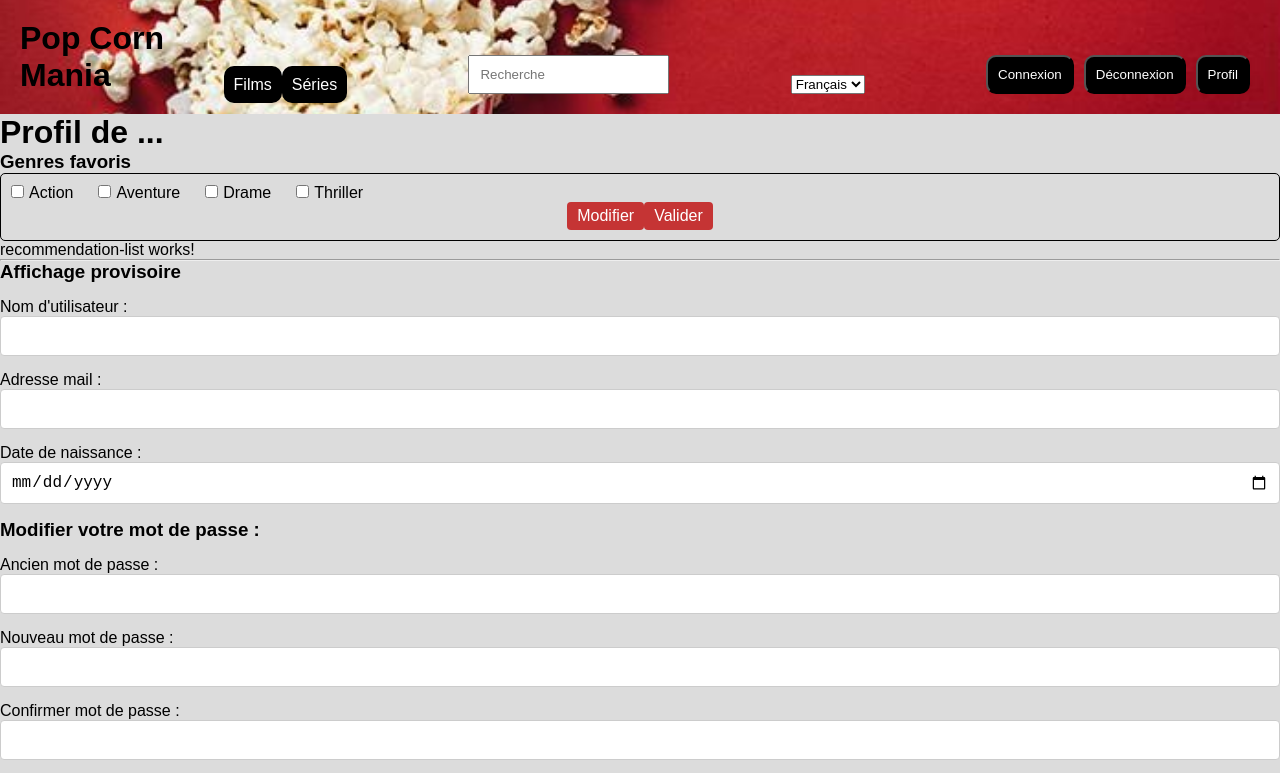
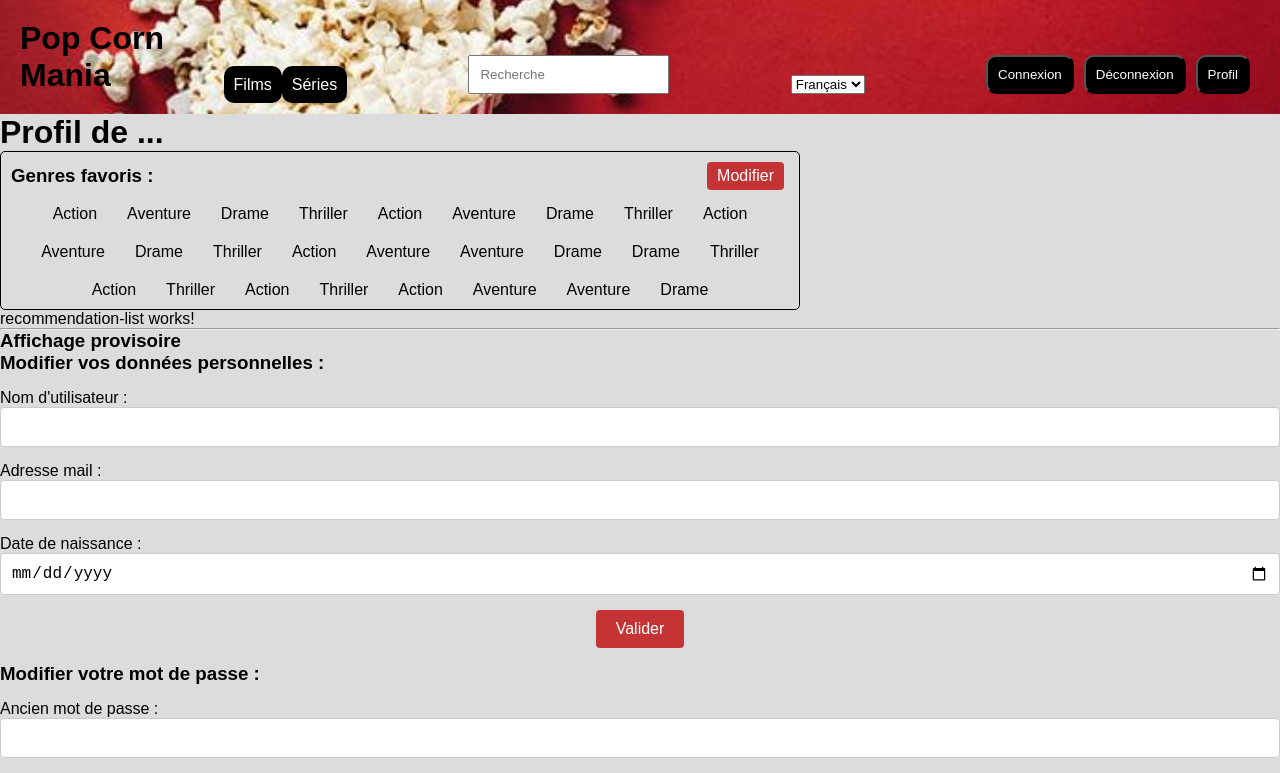
Before and after one commit to StormLbn/java_m2i_final, an Angular app in the folder filrouge_front/: page /user/1 in a window 1280 px wide. Shown: the top 773 px of the page. Built offline with nearby package versions, Linux system fonts and the light colour scheme.

Commit message:
user profile : continued CSS

```diff
--- a/filrouge_front/src/app/app.component.ts
+++ b/filrouge_front/src/app/app.component.ts
@@ -1,7 +1,7 @@
 import { Component } from '@angular/core';
 import { AuthService } from './auth/services/auth.service';
 import { EvaluationService } from './evaluations/services/evaluation.service';
-import { Evaluation } from './evaluations/components/models/Evaluation.model';
+import { Evaluation } from './evaluations/models/Evaluation.model';
 
 @Component({
   selector: 'app-root',
--- a/filrouge_front/src/app/evaluations/components/evaluation/evaluation.component.ts
+++ b/filrouge_front/src/app/evaluations/components/evaluation/evaluation.component.ts
@@ -1,5 +1,5 @@
 import { Component, Input } from '@angular/core';
-import { Evaluation } from '../models/Evaluation.model';
+import { Evaluation } from '../../models/Evaluation.model';
 
 @Component({
   selector: 'app-evaluation',
--- a/filrouge_front/src/app/evaluations/services/evaluation.service.ts
+++ b/filrouge_front/src/app/evaluations/services/evaluation.service.ts
@@ -1,6 +1,6 @@
 import { HttpClient } from '@angular/common/http';
 import { Injectable } from '@angular/core';
-import { Evaluation } from '../components/models/Evaluation.model';
+import { Evaluation } from '../models/Evaluation.model';
 
 @Injectable({
   providedIn: 'root'
--- a/filrouge_front/src/app/medias/pages/media-detail-page/media-detail-page.component.ts
+++ b/filrouge_front/src/app/medias/pages/media-detail-page/media-detail-page.component.ts
@@ -1,6 +1,6 @@
 import { Component } from '@angular/core';
 import { ActivatedRoute } from '@angular/router';
-import { Evaluation } from 'src/app/evaluations/components/models/Evaluation.model';
+import { Evaluation } from 'src/app/evaluations/models/Evaluation.model';
 import { EvaluationService } from 'src/app/evaluations/services/evaluation.service';
 
 @Component({
--- a/filrouge_front/src/app/users/components/edit-password-form/edit-password-form.component.html
+++ b/filrouge_front/src/app/users/components/edit-password-form/edit-password-form.component.html
@@ -12,7 +12,7 @@
         <label for="confirm">Confirmer mot de passe :</label>
         <input type="password" name="confirm" id="confirm">
     </div>
-    <div>
+    <div class="form-button">
         <button>Valider</button>
     </div>
 </form>
--- a/filrouge_front/src/app/users/components/user-detail-form/user-detail-form.component.html
+++ b/filrouge_front/src/app/users/components/user-detail-form/user-detail-form.component.html
@@ -1,3 +1,4 @@
+<h3>Modifier vos données personnelles :</h3>
 <form>
     <div>
         <label for="pseudo">Nom d'utilisateur :</label>
@@ -11,4 +12,7 @@
         <label for="birthDate">Date de naissance :</label>
         <input type="date" name="birthDate" id="birthDate">
     </div>
+    <div class="form-button">
+        <button>Valider</button>
+    </div>
 </form>
--- a/filrouge_front/src/app/users/components/user-genres-form/user-genres-form.component.css
+++ b/filrouge_front/src/app/users/components/user-genres-form/user-genres-form.component.css
@@ -1,20 +1,37 @@
-form {
+:host {
+    display: block;
+    width: fit-content;
+    max-width: 800px;
     border: 1px solid black;
     border-radius: 5px;
     padding: 10px;
+}
+
+form > div {
+    display: flex;
+    justify-content: space-between;
+    align-items: center;
+    margin: 0;
+    padding-bottom: 15px;
 
     > div {
-        margin: 0;
-        padding: 0;
+        gap: 10px;
     }
+}
+
+label {
+    display: inline;
 }
 
 button {
     padding: 5px 10px;
+    margin: 0 5px;
 }
 
 ul {
     display: flex;
+    justify-content: center;
+    flex-flow: row wrap;
     gap: 20px;
 
     > li {
--- a/filrouge_front/src/app/users/components/user-genres-form/user-genres-form.component.html
+++ b/filrouge_front/src/app/users/components/user-genres-form/user-genres-form.component.html
@@ -1,25 +1,127 @@
-<h3>Genres favoris</h3>
 <form>
+    <div>
+        <h3>Genres favoris :</h3>
+        <div *ngIf="true; else elseButtons">
+            <button type="button">Modifier</button>
+        </div>
+    </div>
     <ul>
         <li>
-            <input type="checkbox" id="Action" name="Action" value="Action" />
+            <input type="hidden" id="Action" name="Action" value="Action" />
             <label for="Action">Action</label>
         </li>
         <li>
-            <input type="checkbox" id="Aventure" name="Aventure" value="Aventure" />
+            <input type="hidden" id="Aventure" name="Aventure" value="Aventure" />
             <label for="Aventure">Aventure</label>
         </li>
         <li>
-            <input type="checkbox" id="Drame" name="Drame" value="Drame" />
+            <input type="hidden" id="Drame" name="Drame" value="Drame" />
             <label for="Drame">Drame</label>
         </li>
         <li>
-            <input type="checkbox" id="Thriller" name="Thriller" value="Thriller" />
+            <input type="hidden" id="Thriller" name="Thriller" value="Thriller" />
             <label for="Thriller">Thriller</label>
         </li>
+
+        <li>
+            <input type="hidden" id="Action" name="Action" value="Action" />
+            <label for="Action">Action</label>
+        </li>
+        <li>
+            <input type="hidden" id="Aventure" name="Aventure" value="Aventure" />
+            <label for="Aventure">Aventure</label>
+        </li>
+        <li>
+            <input type="hidden" id="Drame" name="Drame" value="Drame" />
+            <label for="Drame">Drame</label>
+        </li>
+        <li>
+            <input type="hidden" id="Thriller" name="Thriller" value="Thriller" />
+            <label for="Thriller">Thriller</label>
+        </li>
+
+        <li>
+            <input type="hidden" id="Action" name="Action" value="Action" />
+            <label for="Action">Action</label>
+        </li>
+        <li>
+            <input type="hidden" id="Aventure" name="Aventure" value="Aventure" />
+            <label for="Aventure">Aventure</label>
+        </li>
+        <li>
+            <input type="hidden" id="Drame" name="Drame" value="Drame" />
+            <label for="Drame">Drame</label>
+        </li>
+        <li>
+            <input type="hidden" id="Thriller" name="Thriller" value="Thriller" />
+            <label for="Thriller">Thriller</label>
+        </li>
+
+        <li>
+            <input type="hidden" id="Action" name="Action" value="Action" />
+            <label for="Action">Action</label>
+        </li>
+        <li>
+            <input type="hidden" id="Aventure" name="Aventure" value="Aventure" />
+            <label for="Aventure">Aventure</label>
+        </li>
+        <li>
+            <input type="hidden" id="Aventure" name="Aventure" value="Aventure" />
+            <label for="Aventure">Aventure</label>
+        </li>
+        <li>
+            <input type="hidden" id="Drame" name="Drame" value="Drame" />
+            <label for="Drame">Drame</label>
+        </li>
+        <li>
+            <input type="hidden" id="Drame" name="Drame" value="Drame" />
+            <label for="Drame">Drame</label>
+        </li>
+        <li>
+            <input type="hidden" id="Thriller" name="Thriller" value="Thriller" />
+            <label for="Thriller">Thriller</label>
+        </li>
+
+        <li>
+            <input type="hidden" id="Action" name="Action" value="Action" />
+            <label for="Action">Action</label>
+        </li>
+        <li>
+            <input type="hidden" id="Thriller" name="Thriller" value="Thriller" />
+            <label for="Thriller">Thriller</label>
+        </li>
+
+        <li>
+            <input type="hidden" id="Action" name="Action" value="Action" />
+            <label for="Action">Action</label>
+        </li>
+        <li>
+            <input type="hidden" id="Thriller" name="Thriller" value="Thriller" />
+            <label for="Thriller">Thriller</label>
+        </li>
+        <li>
+            <input type="hidden" id="Action" name="Action" value="Action" />
+            <label for="Action">Action</label>
+        </li>
+        <li>
+            <input type="hidden" id="Aventure" name="Aventure" value="Aventure" />
+            <label for="Aventure">Aventure</label>
+        </li>
+        <li>
+            <input type="hidden" id="Aventure" name="Aventure" value="Aventure" />
+            <label for="Aventure">Aventure</label>
+        </li>
+        <li>
+            <input type="hidden" id="Drame" name="Drame" value="Drame" />
+            <label for="Drame">Drame</label>
+        </li>
+
     </ul>
-    <div class="form-button">
-        <button>Modifier</button>
+</form>
+
+<ng-template #elseButtons>
+    <div>
         <button>Valider</button>
+        <button class="cancel-button" type="button">Annuler</button>
     </div>
-</form>
+</ng-template>
--- a/filrouge_front/src/styles.css
+++ b/filrouge_front/src/styles.css
@@ -59,6 +59,11 @@ form {
         border-color: #807e7b;
     }
 
+    /* Label */
+    & label {
+        display: block;
+    }
+
     /* Button */
     & button {
         padding: 10px 20px;
@@ -74,11 +79,22 @@ form {
     & button:hover {
         background-color: #7d2020;
     }
+
+    & .cancel-button {
+        background-color: #737373;
+    }
+
+    & .cancel-button:hover {
+        background-color: #4a4a4a;
+    }
 }
 
 .form-button {
     text-align: center;
 }
+
+
+
 
 /* Error messages */
 .field-error {
```
Also changed, not shown: filrouge_front/src/app/evaluations/models/Evaluation.model.ts (renamed from filrouge_front/src/app/evaluations/components/models/Evaluation.model.ts).
